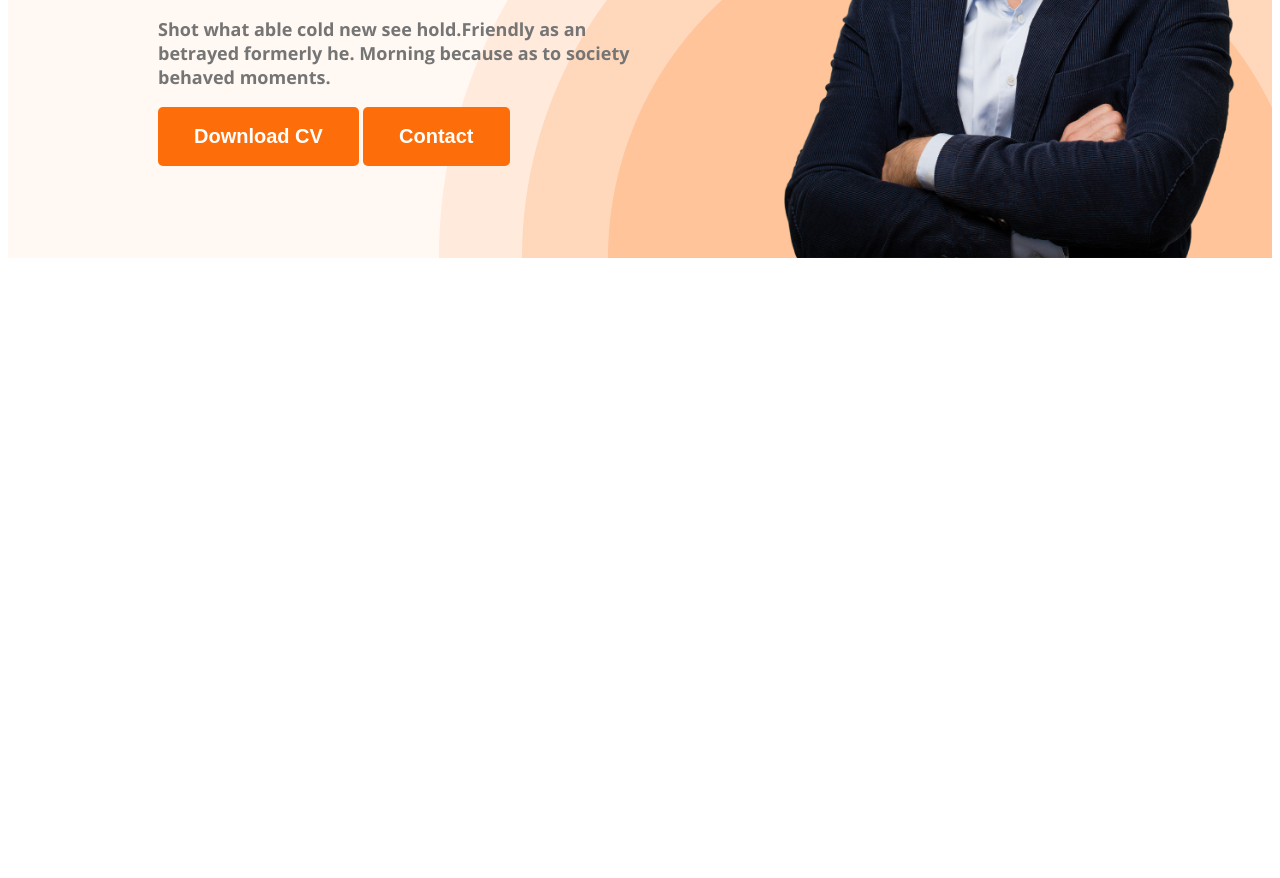
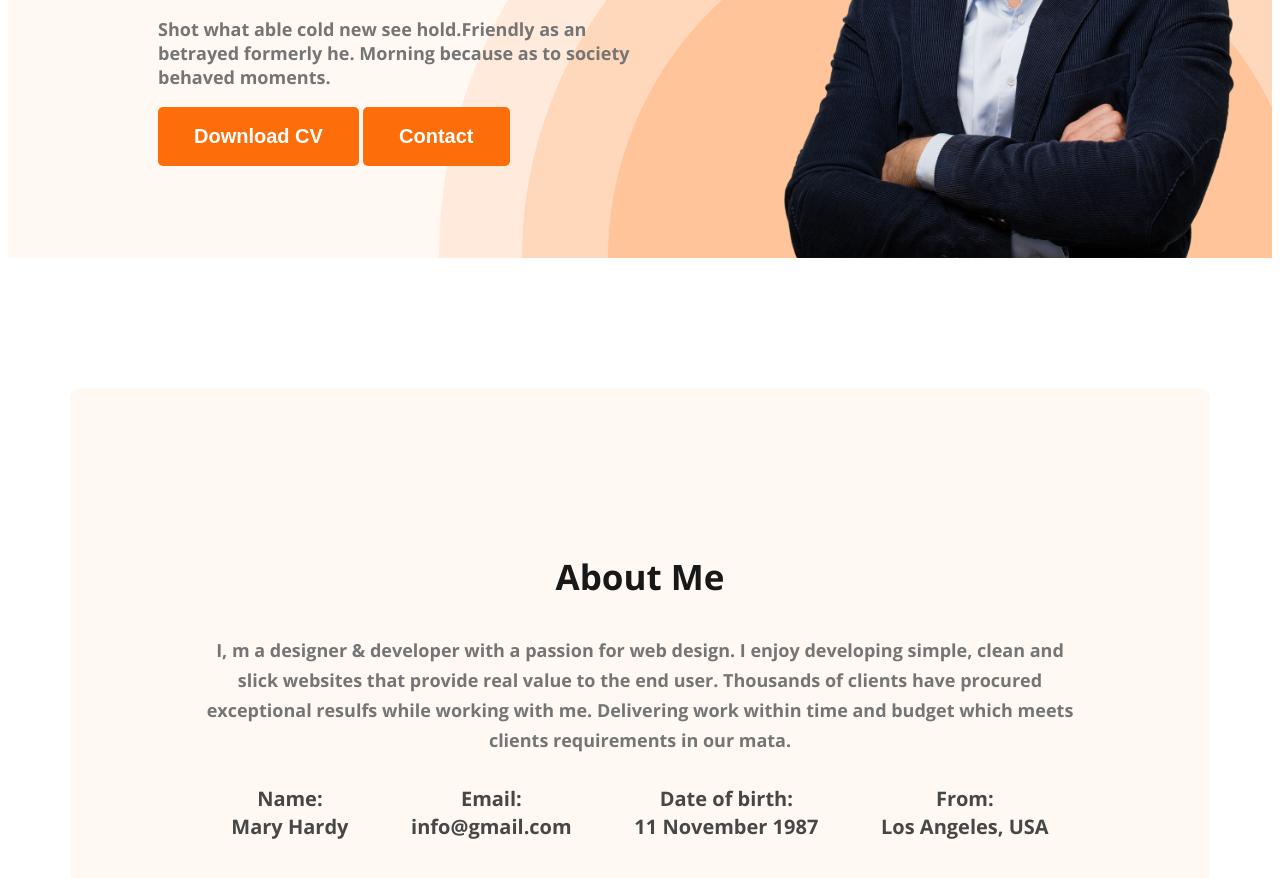
Before and after one commit to Niaj-FreshNet/web-developer-portfolip, a plain HTML site: page index.html in a window 1280 px wide. Shown: the part 510-1388 px from the top of the page. Before the commit the page ends 800 px from the top, so only its background shows below. Drawn offline with nearby package versions, Linux system fonts and the light colour scheme.

Commit message:
about section added

```diff
--- a/index.html
+++ b/index.html
@@ -25,7 +25,8 @@
             <div class="banner-content">
                 <h3 class="banner-greetings">Hi, I am</h3>
                 <h1 class="banner-title">Mary Hardy</h1>
-                <p class="banner-description">Shot what able cold new see hold.Friendly as an betrayed formerly he. Morning because as to society
+                <p class="banner-description">Shot what able cold new see hold.Friendly as an betrayed formerly he.
+                    Morning because as to society
                     behaved moments.</p>
                 <button class="btn-primary">Download CV</button>
                 <button class="btn-primary">Contact</button>
@@ -33,7 +34,36 @@
             <img class="profile-pic" src="images/hardy.png">
         </div>
     </header>
-    <main></main>
+    <main>
+        <section class="about">
+            <h3 class="section-title">About Me</h3>
+            <p class="section-description">
+                I, m a designer & developer with a passion for web design. I enjoy developing simple, clean and slick
+                websites that provide real value to the end user. Thousands of clients have procured exceptional resulfs
+                while working with me. Delivering work within time and budget which meets clients requirements in our
+                mata.
+            </p>
+            <div class="about-info-container">
+                <!-- .about-info*4>h4.info-title+p.info-description -->
+                <div class="about-info">
+                    <h4 class="info-title">Name:</h4>
+                    <p class="info-description">Mary Hardy</p>
+                </div>
+                <div class="about-info">
+                    <h4 class="info-title">Email:</h4>
+                    <p class="info-description">info@gmail.com</p>
+                </div>
+                <div class="about-info">
+                    <h4 class="info-title">Date of birth:</h4>
+                    <p class="info-description">11 November 1987</p>
+                </div>
+                <div class="about-info">
+                    <h4 class="info-title">From:</h4>
+                    <p class="info-description">Los Angeles, USA</p>
+                </div>
+            </div>
+        </section>
+    </main>
     <footer></footer>
 
 </body>
--- a/styles/style.css
+++ b/styles/style.css
@@ -62,7 +62,8 @@ nav a {
     align-items: center;
     justify-content: space-between;
 }
-.banner-content{
+
+.banner-content {
     max-width: 500px;
 }
 
@@ -91,3 +92,54 @@ nav a {
     color: #757575;
     margin-top: 0;
 }
+
+main {
+    max-width: 1140px;
+    margin: 0 auto;
+}
+
+.about {
+    border-radius: 10px;
+    background-color: #FFF8F3;
+    padding: 130px;
+    margin: 130px 0;
+}
+
+.section-title {
+    color: #181818;
+    text-align: center;
+    font-size: 35px;
+}
+
+.section-description {
+    color: #757575;
+    text-align: center;
+    font-size: 18px;
+    font-weight: 400;
+    line-height: 30px;
+}
+
+.about-info-container {
+    display: flex;
+    justify-content: space-around;
+}
+
+.about-info {
+    text-align: center;
+
+}
+
+.info-title {
+    font-size: 20px;
+    line-height: 0px;
+    color: #474747;
+    /* margin-bottom: 0; */
+}
+
+.info-description {
+    font-size: 20px;
+    line-height: 2px;
+    color: #474747;
+    /* margin-top: 2px; */
+
+}
```
